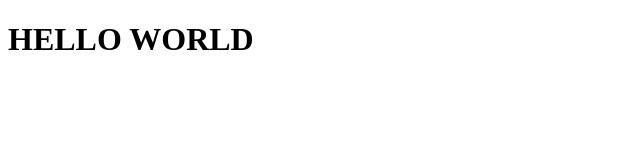
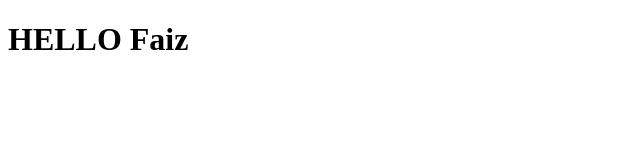
Before and after one commit to Faiznb/LatihanGit, a plain HTML site: page index.html in a window 1280 px wide. Shown: the whole page, without its empty margins (0-640 px from the left). Drawn offline with Linux system fonts and the light colour scheme.

Commit message:
Ganti Nama

```diff
--- a/index.html
+++ b/index.html
@@ -6,6 +6,6 @@
     <title>Document</title>
   </head>
   <body>
-    <h1>HELLO WORLD</h1>
+    <h1>HELLO Faiz</h1>
   </body>
 </html>
```
